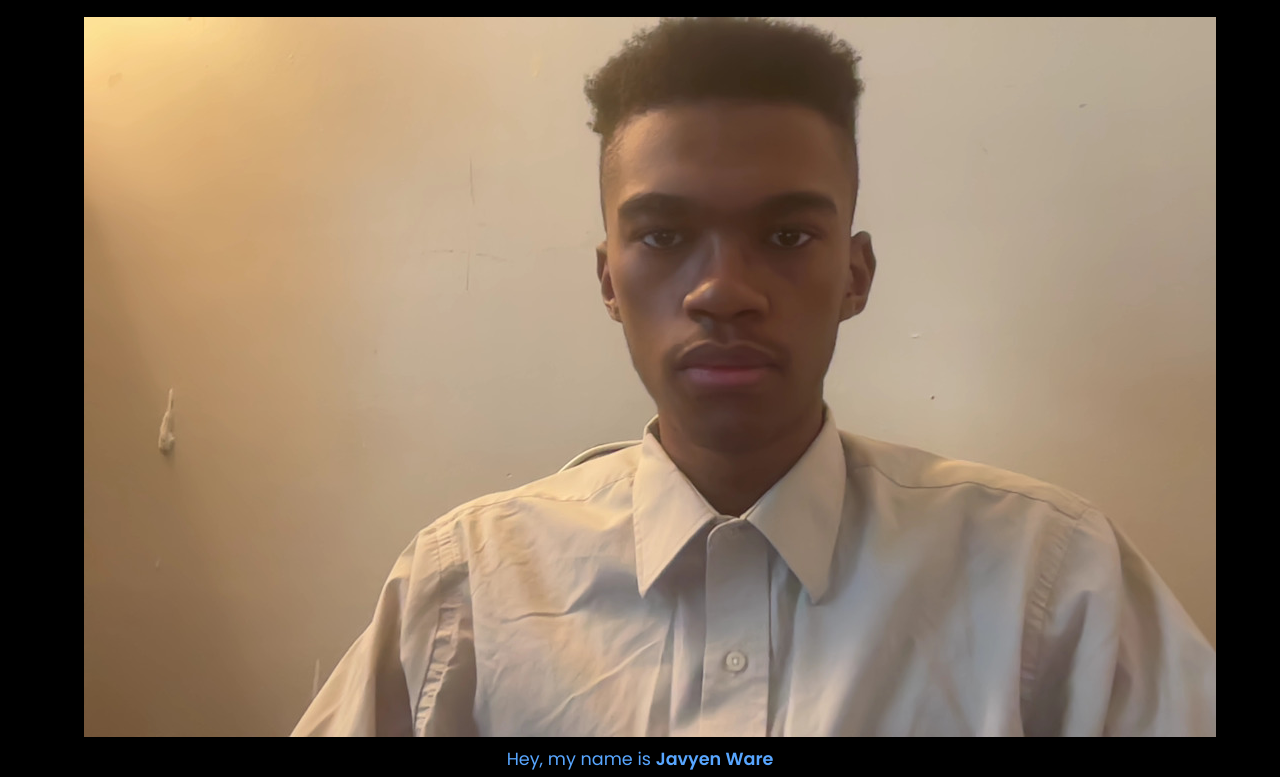
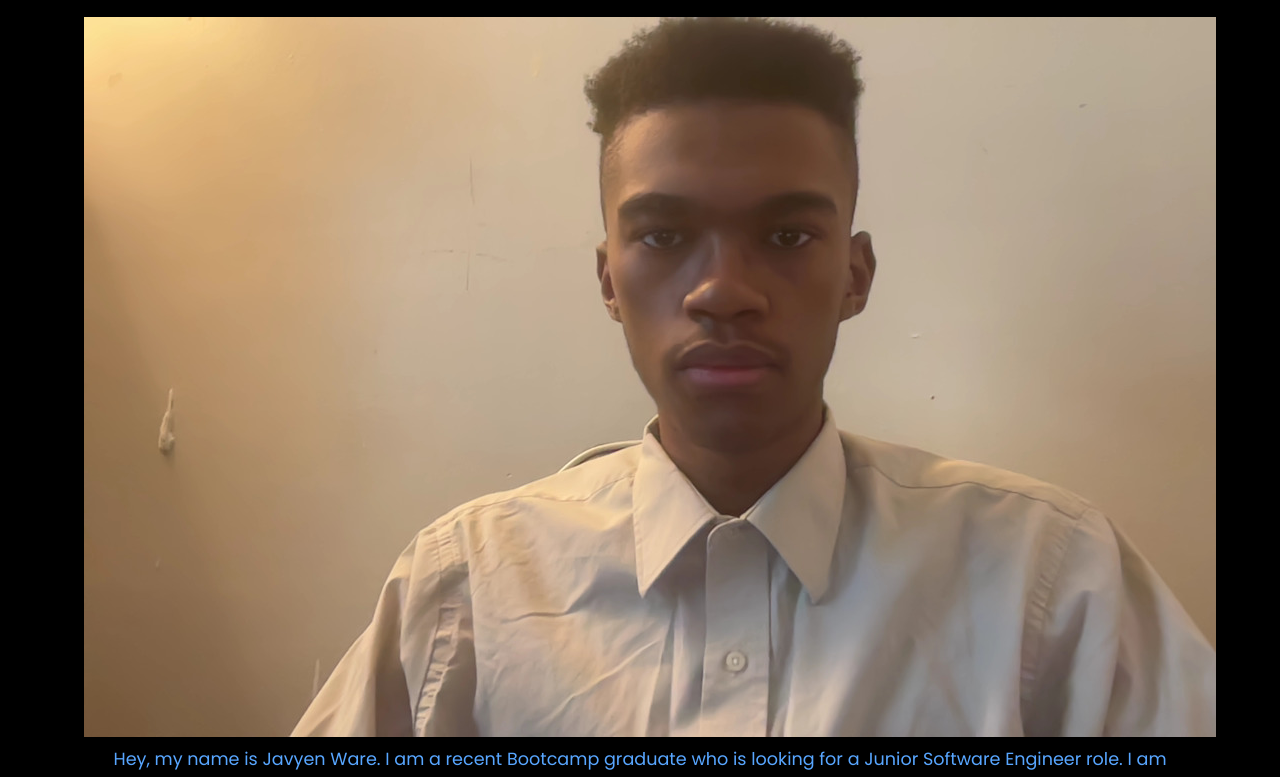
Before and after one commit to javyW/JavyenPortfolioWebsite, a plain HTML site: page index.html in a window 1280 px wide. Shown: the part 167-944 px from the top of the page. Drawn offline with Linux system fonts and the light colour scheme.

Commit message:
fix: changes to about section

```diff
--- a/index.html
+++ b/index.html
@@ -38,7 +38,7 @@
         <div class="container">
             <h2>About Me</h2>
             <img src="img/javyenwarepic.jpg" alt="Javyen Ware">
-            <p> Hey, my name is <b>Javyen Ware</b></p> I am a recent Bootcamp graduate who is looking for a Junior Software Engineer role. I am mentorable and teachable and ready to work hard to contribute to any team.</p>
+            <p> Hey, my name is Javyen Ware. I am a recent Bootcamp graduate who is looking for a Junior Software Engineer role. I am mentorable and teachable and ready to work hard to contribute to any team.</p>
         </div>
     </section>
 
```
